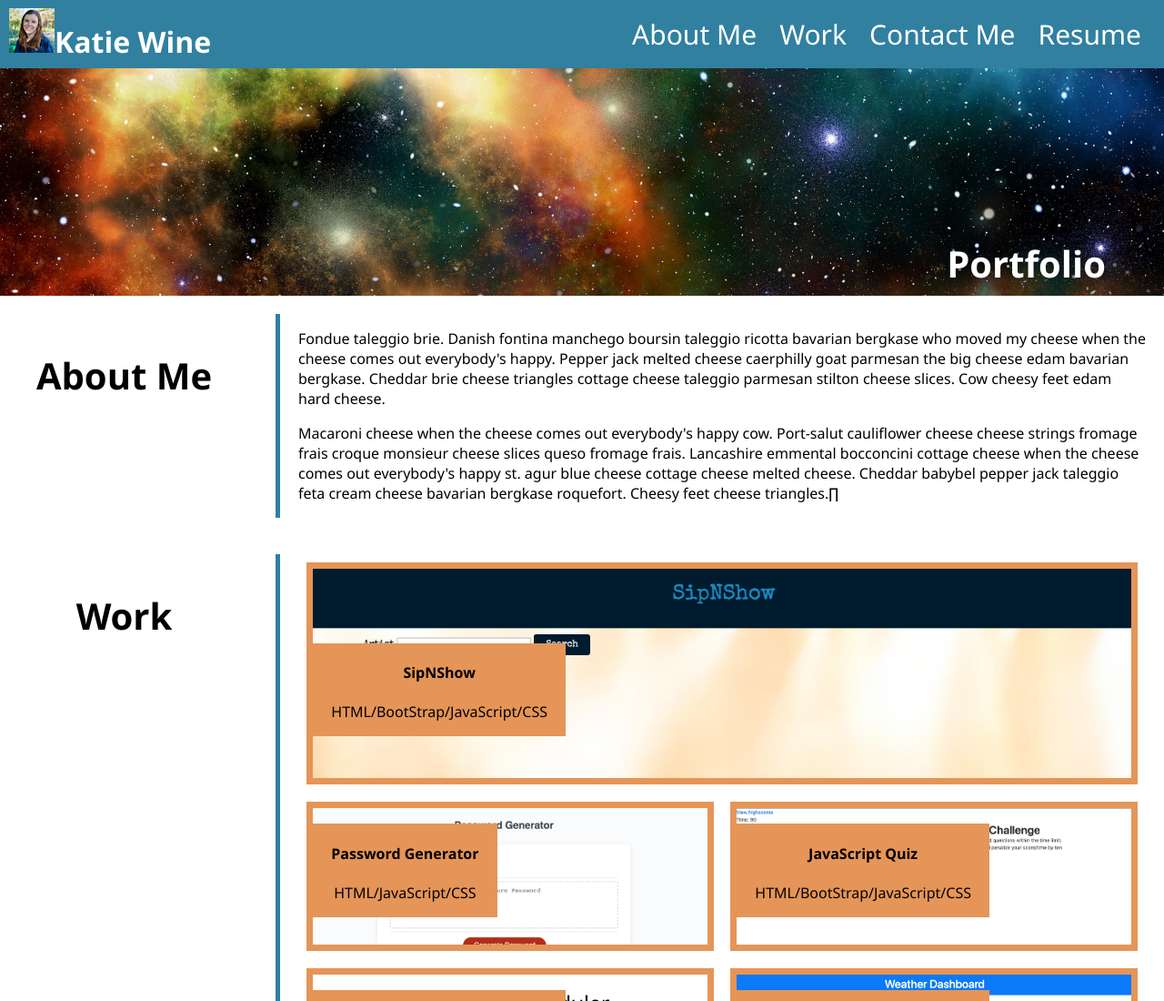
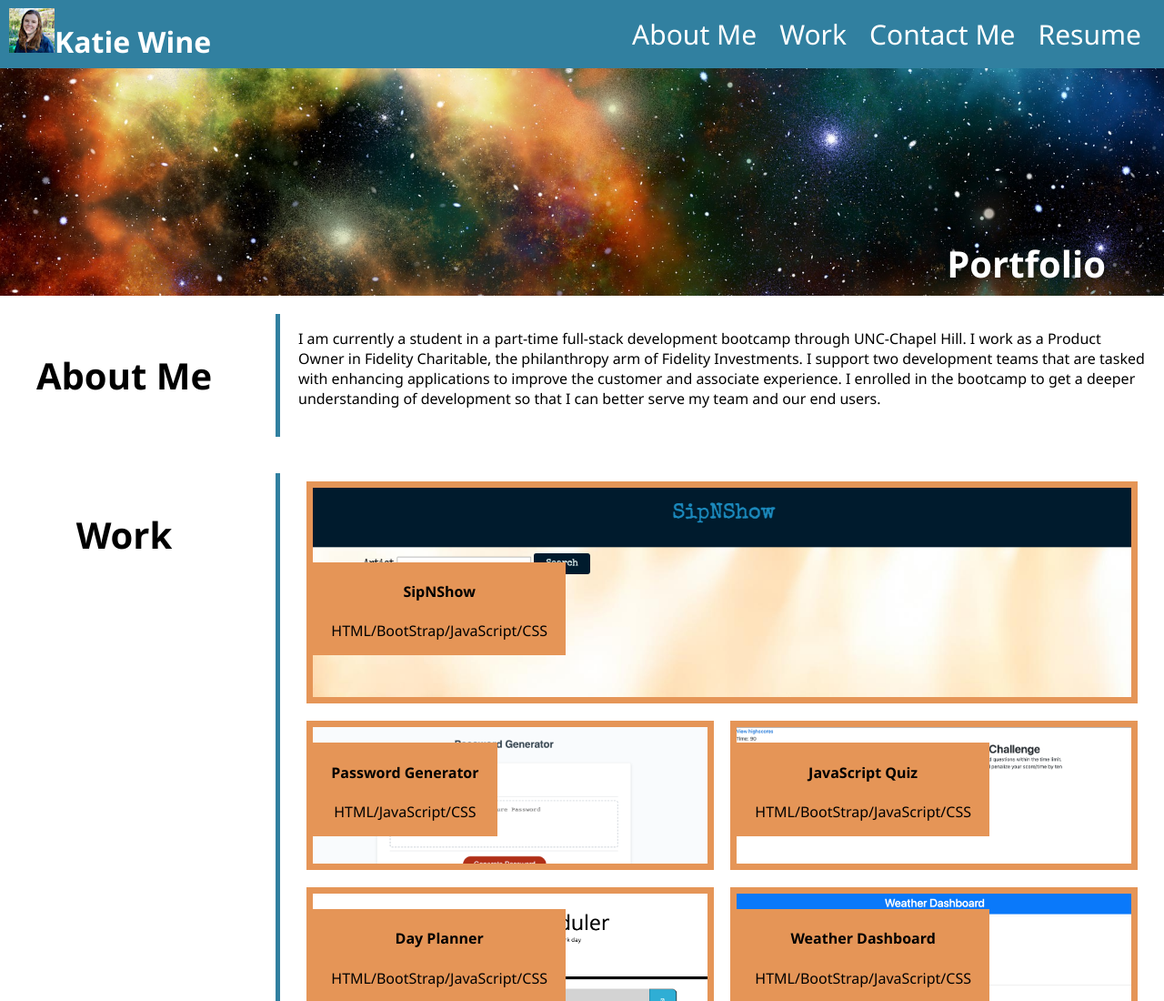
Before and after one commit to kmwine02/homework02, a plain HTML site: page index.html in a window 1280 px wide. Shown: the top 1100 px of the page at 91% size. Drawn offline with Linux system fonts and the light colour scheme.

Commit message:
updating about me and screenshot in readme

```diff
--- a/index.html
+++ b/index.html
@@ -33,21 +33,7 @@
         </div>
         <div class="info about-me">
           <p>
-            Fondue taleggio brie. Danish fontina manchego boursin taleggio
-            ricotta bavarian bergkase who moved my cheese when the cheese comes
-            out everybody's happy. Pepper jack melted cheese caerphilly goat
-            parmesan the big cheese edam bavarian bergkase. Cheddar brie cheese
-            triangles cottage cheese taleggio parmesan stilton cheese slices.
-            Cow cheesy feet edam hard cheese.
-          </p>
-          <p>
-            Macaroni cheese when the cheese comes out everybody's happy cow.
-            Port-salut cauliflower cheese cheese strings fromage frais croque
-            monsieur cheese slices queso fromage frais. Lancashire emmental
-            bocconcini cottage cheese when the cheese comes out everybody's
-            happy st. agur blue cheese cottage cheese melted cheese. Cheddar
-            babybel pepper jack taleggio feta cream cheese bavarian bergkase
-            roquefort. Cheesy feet cheese triangles.∏
+            I am currently a student in a part-time full-stack development bootcamp through UNC-Chapel Hill. I work as a Product Owner in Fidelity Charitable, the philanthropy arm of Fidelity Investments. I support two development teams that are tasked with enhancing applications to improve the customer and associate experience. I enrolled in the bootcamp to get a deeper understanding of development so that I can better serve my team and our end users.
           </p>
         </div>
       </section>
```
Also changed, not shown: 3 other files.
